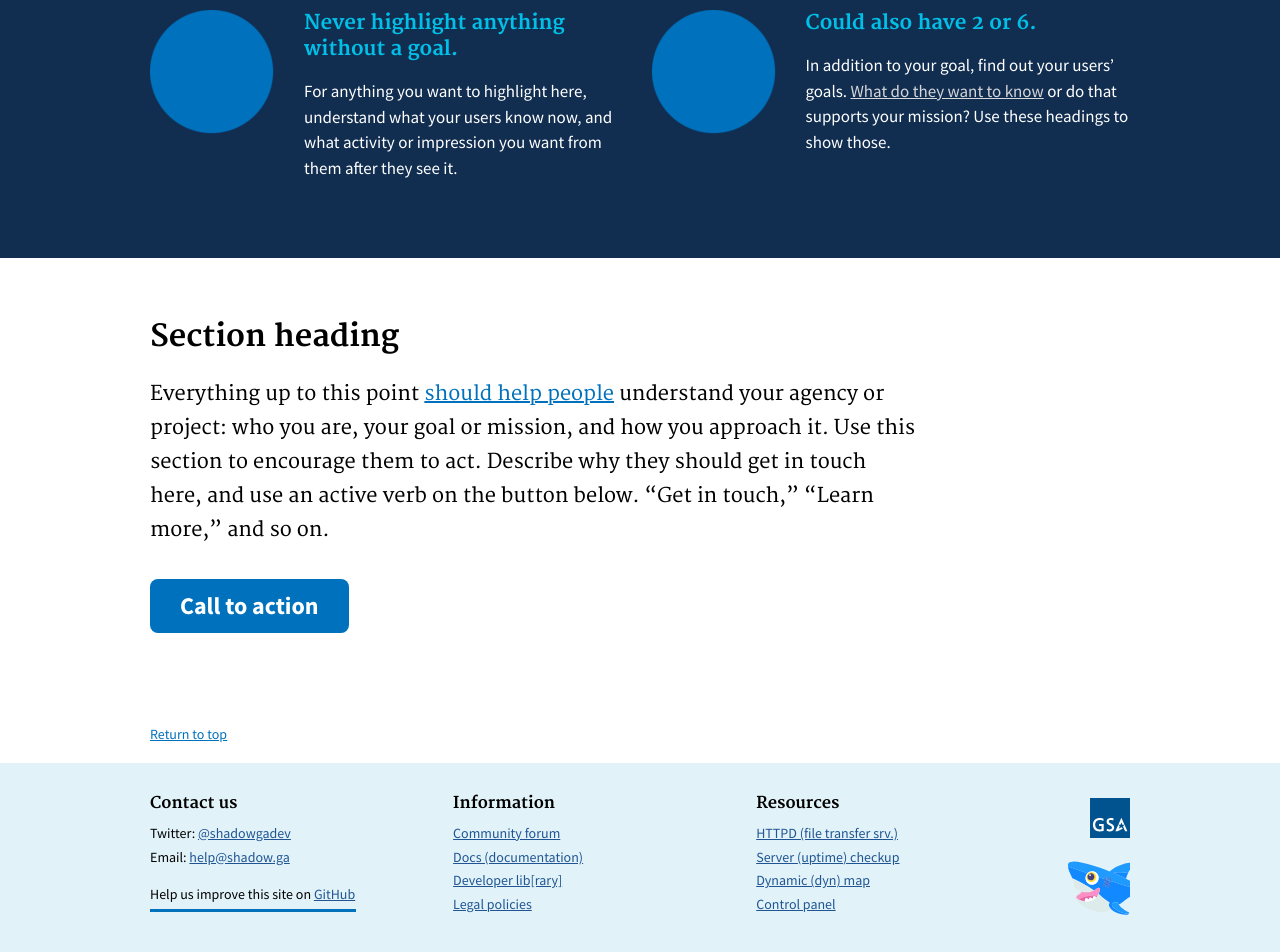
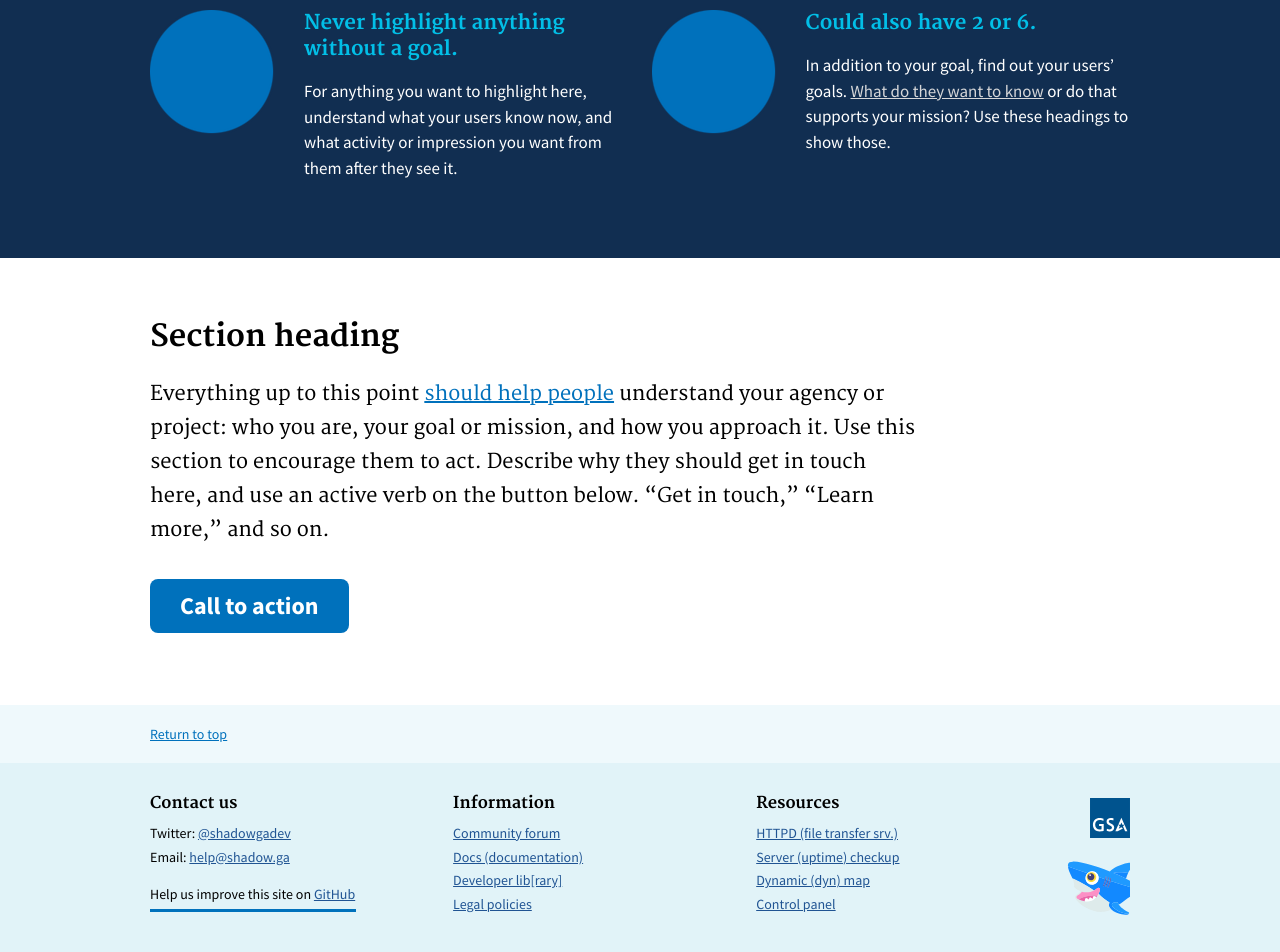
Before and after one commit to serrif/website, a Jekyll site: the page built from main/home.md, in a window 1280 px wide. Shown: the part 936-1888 px from the top of the page. Built offline with Jekyll 4.4.1, drawn with Linux system fonts in a browser that asks for light colours.

Commit message:
Update footer--small.html

```diff
--- a/_includes/components/footer--small.html
+++ b/_includes/components/footer--small.html
@@ -1,4 +1,4 @@
-<footer class="usa-footer usa-footer-medium site" style="font-size: 1.4rem;" role="contentinfo">
+<footer class="usa-footer usa-footer-medium site" style="font-size: 1.4rem; background: #eff9fc;" role="contentinfo">
 
   {% unless page.top == false %}
   <div class="usa-grid usa-footer-return-to-top">
```
